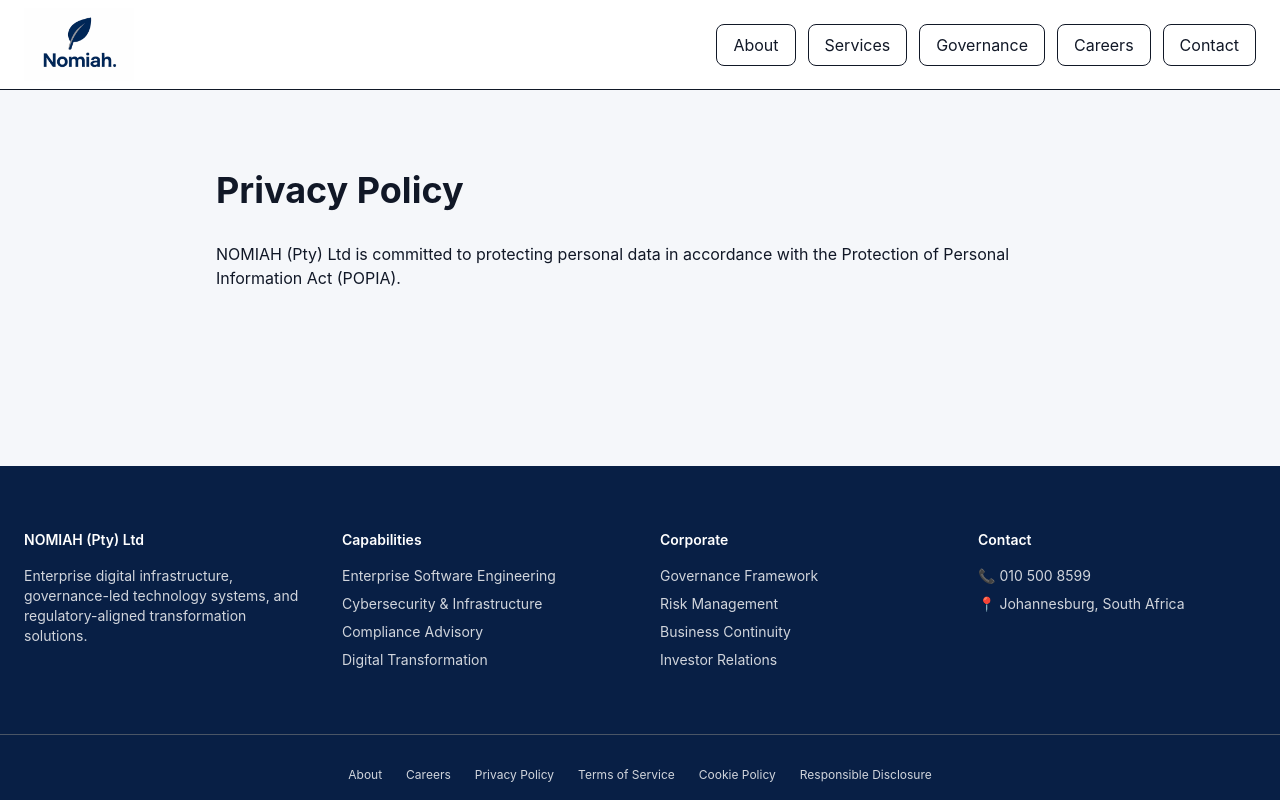
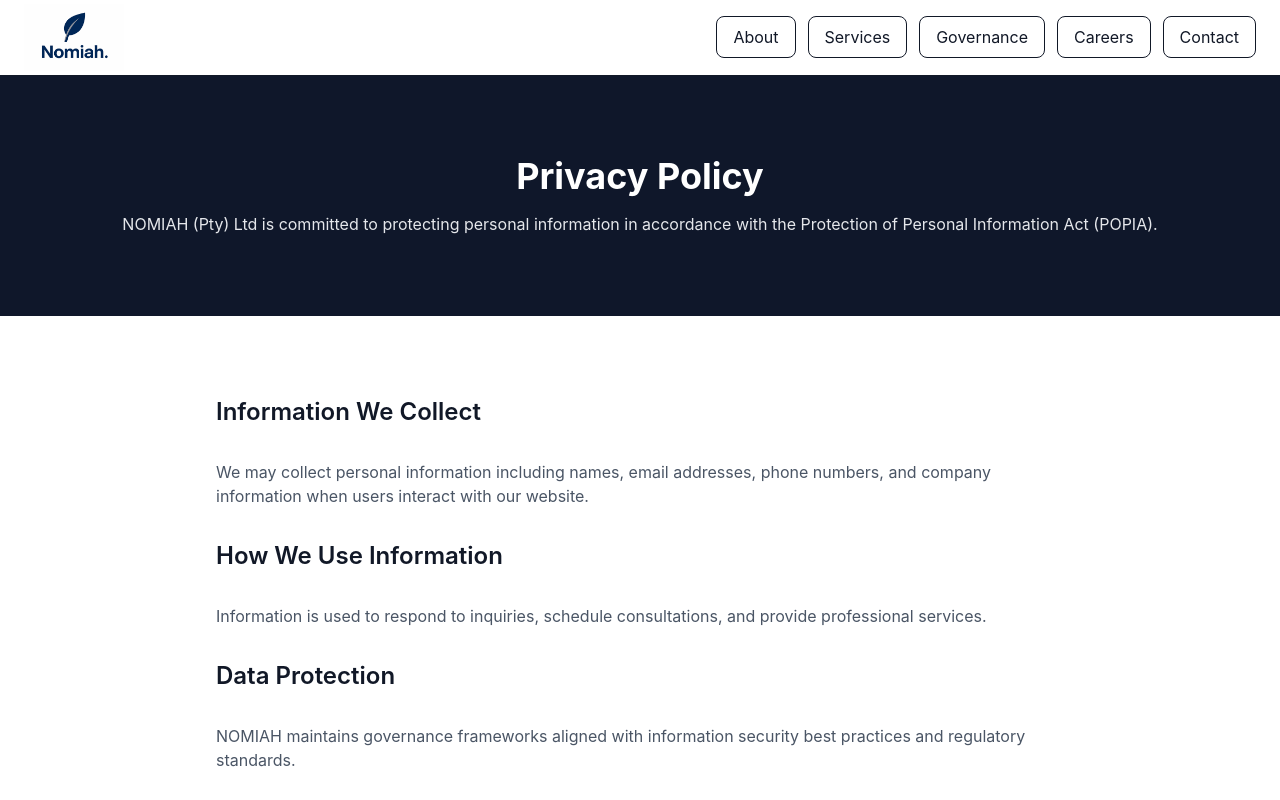
Before and after one commit to blessing-005/nomiah-corporate-site, a Next.js app: page /privacy-policy in a window 1280 px wide. Shown: the top 800 px of the page. Built offline with nearby package versions, Linux system fonts and the light colour scheme.

Commit message:
Finalize burger menu styling, privacy policy, and footer contact

```diff
--- a/app/contact/page.tsx
+++ b/app/contact/page.tsx
@@ -91,7 +91,7 @@
           </p>
 
           <p className="flex items-center gap-3">
-            📞 +27 00 000 0000
+            📞 +27 10 500 8599
           </p>
 
           <p className="flex items-center gap-3">
--- a/app/privacy-policy/page.tsx
+++ b/app/privacy-policy/page.tsx
@@ -1,11 +1,54 @@
 export default function PrivacyPolicy() {
   return (
-    <div className="max-w-4xl mx-auto py-20 px-6">
-      <h1 className="text-4xl font-bold mb-8">Privacy Policy</h1>
-      <p>
-        NOMIAH (Pty) Ltd is committed to protecting personal data
-        in accordance with the Protection of Personal Information Act (POPIA).
-      </p>
+
+    <div className="bg-white">
+
+      <section className="py-20 bg-[var(--brand-primary)] text-white text-center">
+
+        <h1 className="text-4xl font-bold">
+          Privacy Policy
+        </h1>
+
+        <p className="mt-4 text-gray-200">
+          NOMIAH (Pty) Ltd is committed to protecting personal information
+          in accordance with the Protection of Personal Information Act (POPIA).
+        </p>
+
+      </section>
+
+      <section className="max-w-4xl mx-auto py-20 px-6 space-y-8">
+
+        <h2 className="text-2xl font-semibold">
+          Information We Collect
+        </h2>
+
+        <p className="text-gray-600">
+          We may collect personal information including names, email
+          addresses, phone numbers, and company information when
+          users interact with our website.
+        </p>
+
+        <h2 className="text-2xl font-semibold">
+          How We Use Information
+        </h2>
+
+        <p className="text-gray-600">
+          Information is used to respond to inquiries, schedule
+          consultations, and provide professional services.
+        </p>
+
+        <h2 className="text-2xl font-semibold">
+          Data Protection
+        </h2>
+
+        <p className="text-gray-600">
+          NOMIAH maintains governance frameworks aligned with
+          information security best practices and regulatory standards.
+        </p>
+
+      </section>
+
     </div>
-  )
+
+  );
 }
--- a/components/layout/Footer.tsx
+++ b/components/layout/Footer.tsx
@@ -35,10 +35,19 @@
 
         <div>
           <h4 className="font-semibold mb-4">Contact</h4>
-          <ul className="space-y-2 text-gray-300">
-            <li><p>📞 010 500 8599</p></li>
-            <li><p>📍 Johannesburg, South Africa</p></li>
-          </ul>
+
+          <p className="text-gray-400">
+            📍 Johannesburg, South Africa
+          </p>
+
+          <p className="text-gray-400 mt-2">
+            📞 +27 10 500 8599
+          </p>
+
+          <p className="text-gray-400 mt-2">
+            ✉ info@nomiah.com
+          </p>
+
         </div>
 
       </div>
@@ -65,7 +74,7 @@
           </a>
 
           <a
-            href="https://facebook.com/profile.php?id=615856328871849"
+            href="https://facebook.com/profile.php?id=61585632887184"
             target="_blank"
             rel="noopener noreferrer"
             className="text-gray-400 hover:text-white text-xl transition"
--- a/components/layout/Navbar.tsx
+++ b/components/layout/Navbar.tsx
@@ -11,10 +11,10 @@
   return (
     <header className="w-full bg-white border-b sticky top-0 z-50">
 
-      <div className="max-w-7xl mx-auto px-6 py-2 flex items-center justify-between">
+      <div className="max-w-7xl mx-auto px-6 py-1 flex items-center justify-between">
 
         <Link href="/">
-          <Image src="/logo.png" alt="NOMIAH" width={110} height={40}/>
+          <Image src="/logo.png" alt="NOMIAH" width={100} height={40}/>
         </Link>
 
         {/* Desktop menu */}
@@ -69,13 +69,42 @@
 
       {/* Mobile menu */}
       {menuOpen && (
-        <div className="md:hidden px-6 pb-6 flex flex-col gap-4">
+        <div className="md:hidden px-6 pb-6 flex flex-col gap-3">
 
-          <Link href="/about">About</Link>
-          <Link href="/services">Services</Link>
-          <Link href="/governance">Governance</Link>
-          <Link href="/careers">Careers</Link>
-          <Link href="/contact">Contact</Link>
+          <Link
+            href="/about"
+            className="px-4 py-3 rounded-xl border text-center bg-gray-100 hover:bg-gray-200 transition"
+          >
+            About
+          </Link>
+
+          <Link
+            href="/services"
+            className="px-4 py-3 rounded-xl border text-center bg-gray-100 hover:bg-gray-200 transition"
+          >
+            Services
+          </Link>
+
+          <Link
+            href="/governance"
+            className="px-4 py-3 rounded-xl border text-center bg-gray-100 hover:bg-gray-200 transition"
+          >
+            Governance
+          </Link>
+
+          <Link
+            href="/careers"
+            className="px-4 py-3 rounded-xl border text-center bg-gray-100 hover:bg-gray-200 transition"
+          >
+            Careers
+          </Link>
+
+          <Link
+            href="/contact"
+            className="px-4 py-3 rounded-xl border text-center bg-gray-100 hover:bg-gray-200 transition"
+          >
+            Contact
+          </Link>
 
         </div>
       )}
```
